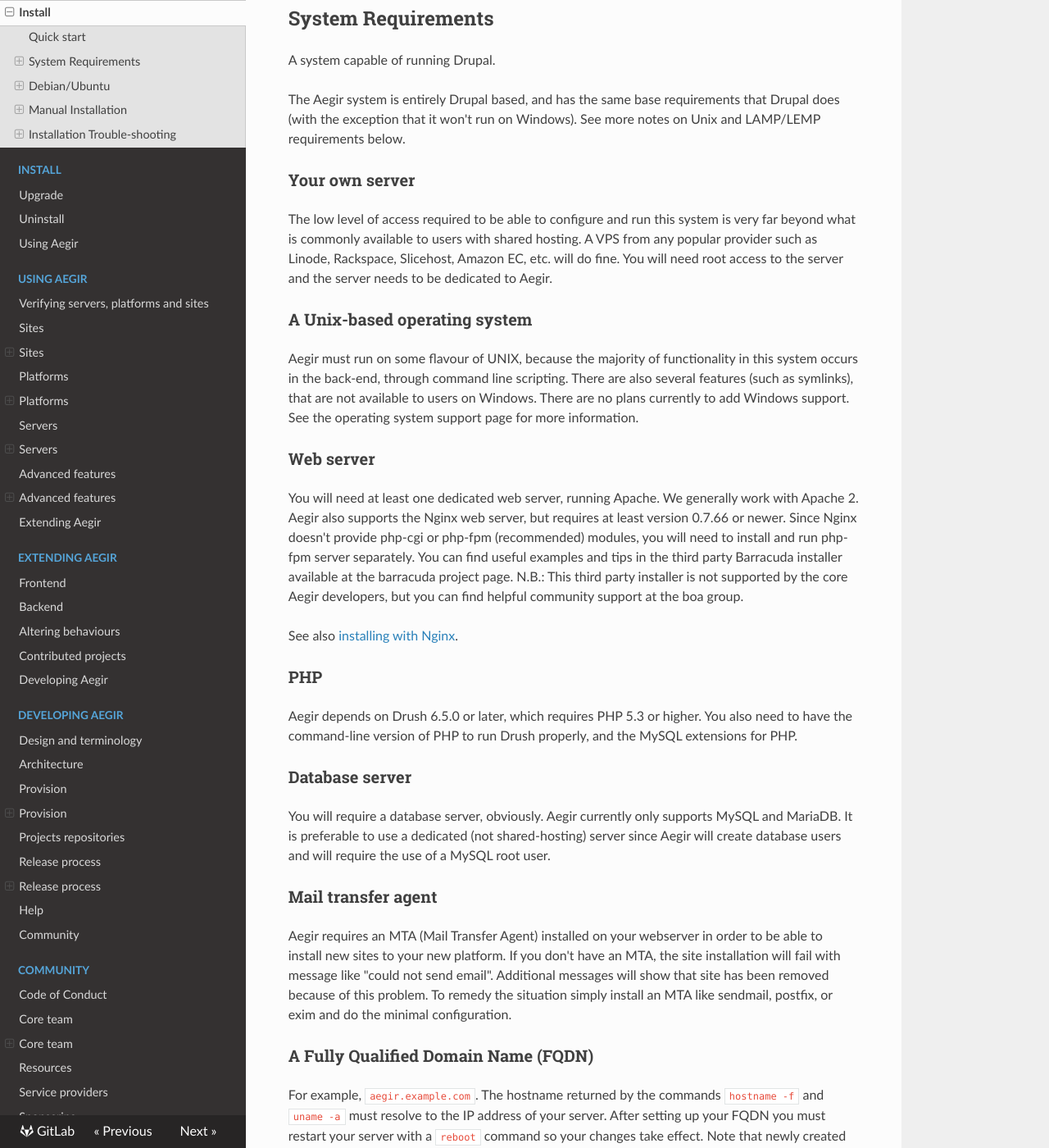
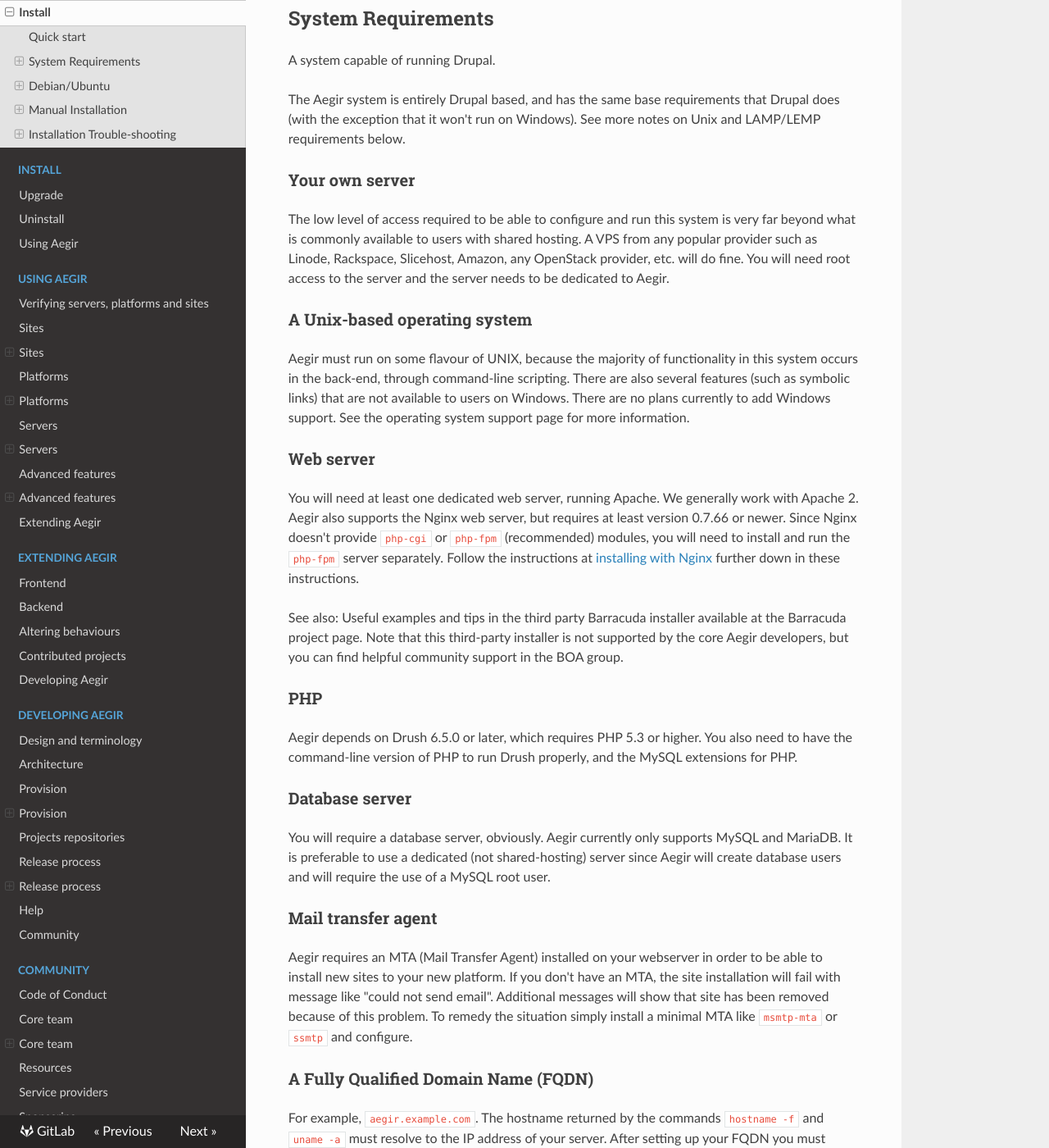
Before and after one commit to aegir-project/documentation, an MkDocs documentation site: the page built from docs/install.md, in a window 1280 px wide and 1400 px high, scrolled down 2190 px. Shown: the whole window at 82% size. Built offline with MkDocs 1.6.1, drawn with Linux system fonts in a browser that asks for light colours; nearby versions of some CDN libraries; old or Windows-style settings are respelled for this version of MkDocs; some of the changed text lies outside the part shown.

Commit message:
Fixed some broken links & made some minor edits to the installation doc.

````diff
--- a/docs/install.md
+++ b/docs/install.md
@@ -13,7 +13,7 @@
 Quick start
 -----------
 
-See the [quick start page in these docs](quick-start/).
+See the [quick start page in these docs](#quick-start).
 
 
 System Requirements
@@ -25,18 +25,17 @@
 
 ### Your own server
 
-The low level of access required to be able to configure and run this system is very far beyond what is commonly available to users with shared hosting. A VPS from any popular provider such as Linode, Rackspace, Slicehost, Amazon EC, etc. will do fine. You will need root access to the server and the server needs to be dedicated to Aegir.
+The low level of access required to be able to configure and run this system is very far beyond what is commonly available to users with shared hosting. A VPS from any popular provider such as Linode, Rackspace, Slicehost, Amazon, any OpenStack provider, etc. will do fine. You will need root access to the server and the server needs to be dedicated to Aegir.
 
 ### A Unix-based operating system
 
-Aegir must run on some flavour of UNIX, because the majority of functionality in this system occurs in the back-end, through command line scripting. There are also several features (such as symlinks), that are not available to users on Windows. There are no plans currently to add Windows support. See the operating system support page for more information.
+Aegir must run on some flavour of UNIX, because the majority of functionality in this system occurs in the back-end, through command-line scripting. There are also several features (such as symbolic links) that are not available to users on Windows. There are no plans currently to add Windows support. See the operating system support page for more information.
 
 ### Web server
 
-You will need at least one dedicated web server, running Apache. We generally work with Apache 2. Aegir also supports the Nginx web server, but requires at least version 0.7.66 or newer. Since Nginx doesn't provide php-cgi or php-fpm (recommended) modules, you will need to install and run php-fpm server separately. You can find useful examples and tips in the third party Barracuda installer available at the barracuda project page.
-N.B.: This third party installer is not supported by the core Aegir developers, but you can find helpful community support at the boa group.
+You will need at least one dedicated web server, running Apache. We generally work with Apache 2. Aegir also supports the Nginx web server, but requires at least version 0.7.66 or newer. Since Nginx doesn't provide `php-cgi` or `php-fpm` (recommended) modules, you will need to install and run the `php-fpm` server separately.  Follow the instructions at [installing with Nginx](#6-optional-install-with-nginx) further down in these instructions.
 
-See also [installing with Nginx](#install-with-nginx).
+See also: Useful examples and tips in the third party Barracuda installer available at the Barracuda project page.  Note that this third-party installer is not supported by the core Aegir developers, but you can find helpful community support in the BOA group.
 
 ### PHP
 
@@ -48,7 +47,7 @@
 
 ### Mail transfer agent
 
-Aegir requires an MTA (Mail Transfer Agent) installed on your webserver in order to be able to install new sites to your new platform. If you don't have an MTA, the site installation will fail with message like "could not send email". Additional messages will show that site has been removed because of this problem. To remedy the situation simply install an MTA like sendmail, postfix, or exim and do the minimal configuration.
+Aegir requires an MTA (Mail Transfer Agent) installed on your webserver in order to be able to install new sites to your new platform. If you don't have an MTA, the site installation will fail with message like "could not send email". Additional messages will show that site has been removed because of this problem. To remedy the situation simply install a minimal MTA like `msmtp-mta` or `ssmtp` and configure.
 
 ### A Fully Qualified Domain Name (FQDN)
 
@@ -167,9 +166,11 @@
 
 ### 6. (Optional) Install with Nginx
 
-If you want to use Nginx instead of Apache, you'll have to explicitely tell apt-get:
+If you want to use Nginx instead of Apache, you'll have to explicitly install it before installing the Aegir package.
 
-    $ sudo apt-get install aegir3 nginx php5-fpm
+```sh
+sudo apt install nginx php-mbstring php-cli php-fpm php-gd php-pear php-zip php-curl
+```
 
 This is because the package expects Apache2 by default.
 
````
